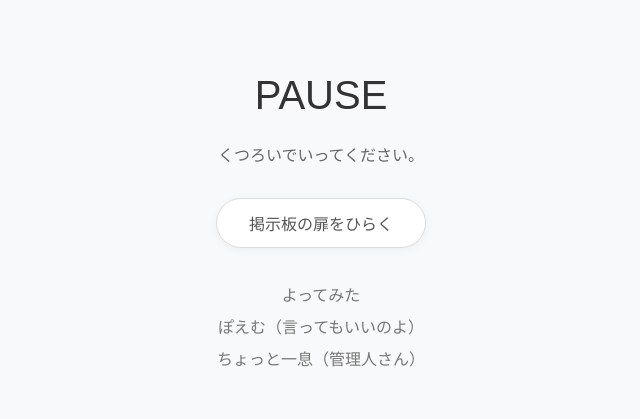
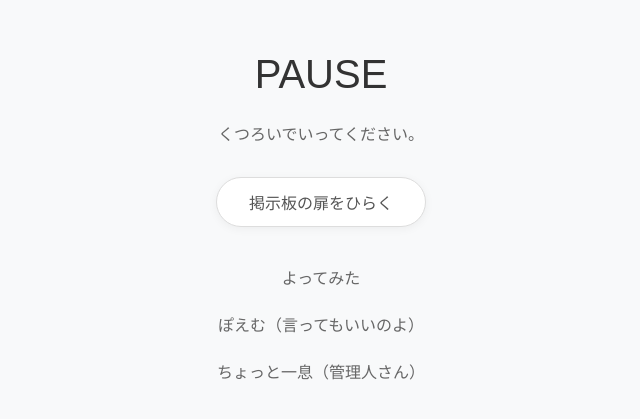
Before and after one commit to kan0601g-maker/pause-pwa, a Next.js app: page / in a window 1280 px wide. Shown: the part 217-636 px from the top of the page, without its empty margins (319-959 px from the left). Built offline with nearby package versions, Linux system fonts and the light colour scheme.

Commit message:
Update page.js

```diff
--- a/app/page.js
+++ b/app/page.js
@@ -1,6 +1,14 @@
 import Link from "next/link";
 
 export default function EntryPage() {
+  const roomLinkStyle = {
+    color: "#666",
+    textDecoration: "none",
+    display: "inline-block",
+    padding: "6px 10px",
+    borderRadius: "10px",
+  };
+
   return (
     <main
       style={{
@@ -16,28 +24,14 @@ export default function EntryPage() {
         textAlign: "center",
       }}
     >
-      {/* タイトル */}
-      <h1
-        style={{
-          fontSize: "2.5rem",
-          marginBottom: "0.5rem",
-          fontWeight: "300",
-        }}
-      >
+      <h1 style={{ fontSize: "2.5rem", marginBottom: "0.5rem", fontWeight: 300 }}>
         PAUSE
       </h1>
 
-      {/* 入口の一文 */}
-      <p
-        style={{
-          marginBottom: "2rem",
-          color: "#666",
-        }}
-      >
+      <p style={{ marginBottom: "2rem", color: "#666" }}>
         くつろいでいってください。
       </p>
 
-      {/* 掲示板へのリンク */}
       <Link
         href="/board"
         style={{
@@ -49,27 +43,28 @@ export default function EntryPage() {
           borderRadius: "30px",
           border: "1px solid #ddd",
           boxShadow: "0 2px 10px rgba(0,0,0,0.05)",
-          transition: "all 0.3s ease",
-          marginBottom: "32px",
+          marginBottom: "28px",
         }}
       >
         掲示板の扉をひらく
       </Link>
 
-      {/* 3つの部屋（文字リンクのみ） */}
-      <div style={{ lineHeight: "2" }}>
+      {/* 3つの部屋 */}
+      <div style={{ lineHeight: 2.2 }}>
         <div>
-          <span style={{ color: "#777" }}>よってみた</span>
+          <Link href="/rooms/yottemita" style={roomLinkStyle}>
+            よってみた
+          </Link>
         </div>
         <div>
-          <span style={{ color: "#777" }}>
+          <Link href="/rooms/poem" style={roomLinkStyle}>
             ぽえむ（言ってもいいのよ）
-          </span>
+          </Link>
         </div>
         <div>
-          <span style={{ color: "#777" }}>
+          <Link href="/rooms/manager" style={roomLinkStyle}>
             ちょっと一息（管理人さん）
-          </span>
+          </Link>
         </div>
       </div>
     </main>
```
